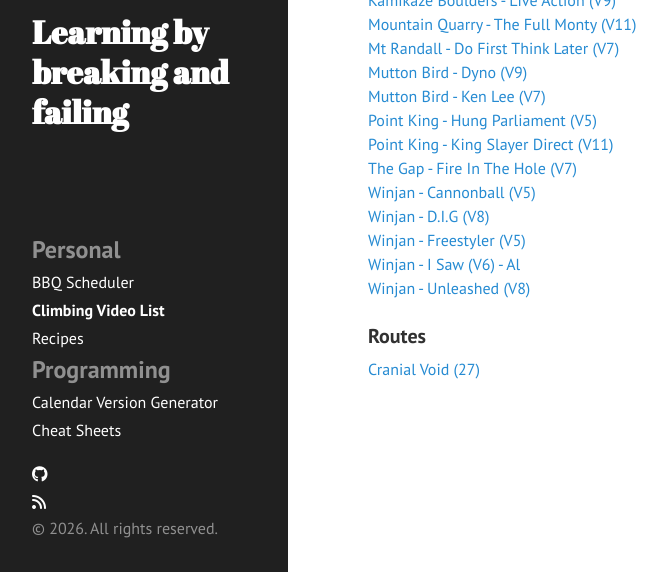
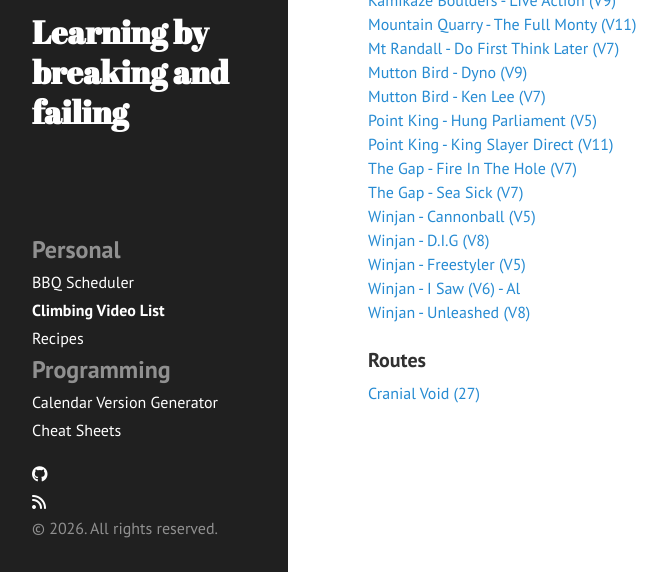
Before and after one commit to slowmonkey/slowmonkey.github.io, a Jekyll site: the page built from sidemenu_pages/climbing-video-list.md, in a window 1280 px wide, cut to the strip 328-900 px from the top of the page. Shown: the whole strip, without its empty margins (0-667 px from the left). Built offline with Jekyll 4.4.1, drawn with Linux system fonts in a browser that asks for light colours; nearby versions of some CDN libraries.

Commit message:
Update climbing-video-list.md

```diff
--- a/sidemenu_pages/climbing-video-list.md
+++ b/sidemenu_pages/climbing-video-list.md
@@ -19,6 +19,7 @@ category: personal
 [Point King - Hung Parliament (V5)](https://www.youtube.com/playlist?list=PLmL-3YU6lBLsFnR0HgsGhsiNirx-PUfyL)
 [Point King - King Slayer Direct (V11)](https://www.youtube.com/playlist?list=PLmL-3YU6lBLvbZxTe2pZzaV_GkrldvVnm)
 [The Gap - Fire In The Hole (V7)](https://www.youtube.com/playlist?list=PLmL-3YU6lBLurdF5t-C0F_zlb8PD9sGBO)
+[The Gap - Sea Sick (V7)](https://www.youtube.com/playlist?list=PLmL-3YU6lBLuhx8xQjBsRPHQE6WbxH5EY)
 [Winjan - Cannonball (V5)](https://www.youtube.com/playlist?list=PLmL-3YU6lBLuhQMTWCVPaD4FoHjtXo0ej)
 [Winjan - D.I.G (V8)](https://www.youtube.com/playlist?list=PLmL-3YU6lBLssHqkGq9w8w9whScoOFvCV)
 [Winjan - Freestyler (V5)](https://www.youtube.com/playlist?list=PLmL-3YU6lBLvofnuoX_z2vV_fI7Uy7M0I)
```
